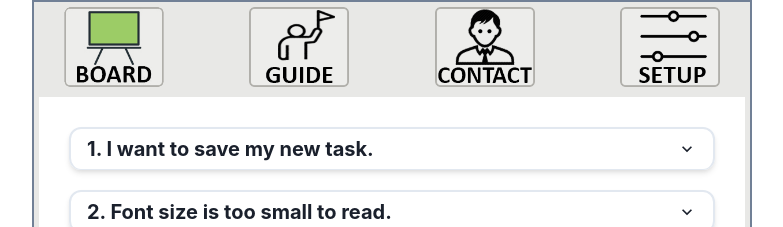
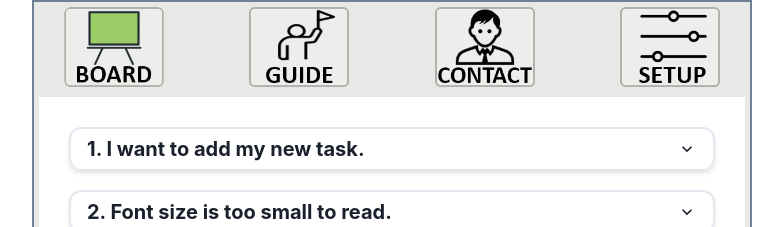
Before and after one commit to morags/lucille, a React (Create React App) app: page /guide in a window 1280 px wide. Shown: the top 227 px of the page, without its empty margins (248-1031 px from the left). Built offline with nearby package versions, Linux system fonts and the light colour scheme.

Commit message:
small fix on the guieData.js

```diff
--- a/src/pages/Guide/guideData.js
+++ b/src/pages/Guide/guideData.js
@@ -3,7 +3,7 @@ import { v4 as uuidv4 } from 'uuid';
 const guideData = [
   {
     id: uuidv4(),
-    title: 'I want to save my new task.',
+    title: 'I want to add my new task.',
     guide: `Select BOARD tab on the top, click "LIST" icon at the bottom to make a list. After that, click "Task" icon at the bottom to put your task on it.`,
   },
   {
```
